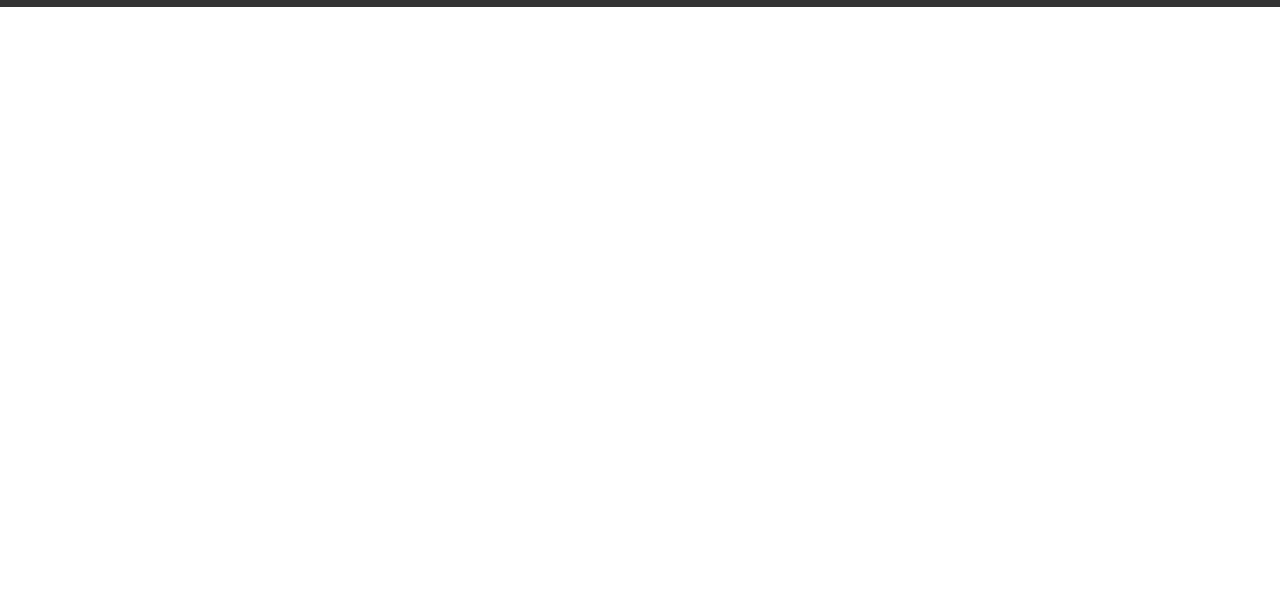
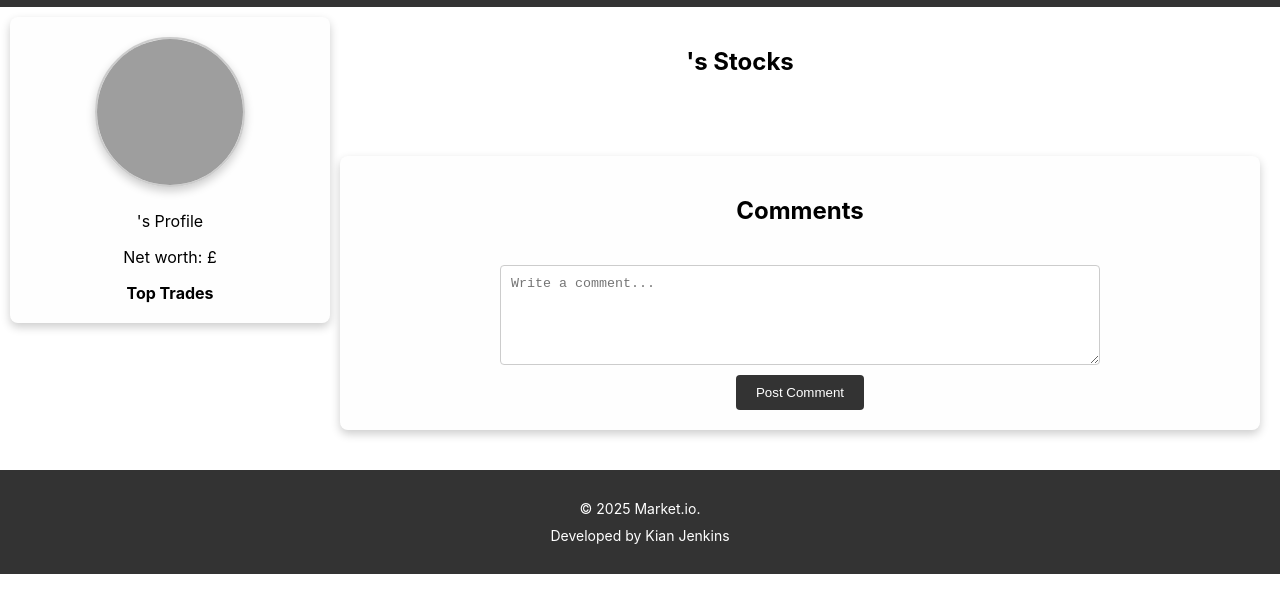
Before and after one commit to Ljkkj7/Milestone3Frontend, a website: page public/profile.html in a window 1280 px wide. Shown: the part 49-662 px from the top of the page. Drawn offline with Linux system fonts and the light colour scheme; grey boxes are pictures that could not be loaded.

Commit message:
Add - Detailed styling and structuring of profile.html and initialisation of profile.js

```diff
--- a/public/assets/styles/styles.css
+++ b/public/assets/styles/styles.css
@@ -465,6 +465,16 @@ header {
     transform: translateY(-2px);
 }
 
+.stock-cards {
+    justify-self: center;
+}
+
+.stock-dashboard-individual {
+    display: inline-flex;
+    flex-direction: row;
+    align-items: center;
+}
+
 .dashboard-graph {
     display: flex;
     flex-direction: column;
@@ -514,6 +524,130 @@ header {
     flex-direction: column;
     padding: 20px;
     margin: 10px 10px;
+}
+
+.profile-side-container {
+    float: left;
+    width: 25%;
+    padding: 20px;
+    box-sizing: border-box;
+    background-color: #f4f4f427;
+    border-radius: 8px;
+    box-shadow: 0 4px 10px rgba(0, 0, 0, 0.2);
+    transition: box-shadow 0.3s ease, transform 0.3s ease;
+    margin: 10px;
+}
+
+.profile-image {
+    text-align: center;
+}
+
+.profile-image img {
+    width: 150px;
+    height: 150px;
+    border-radius: 50%;
+    border: 2px solid #ccc;
+    object-fit: cover;
+    box-shadow: 0 4px 10px rgba(0, 0, 0, 0.2);
+    transition: box-shadow 0.3s ease, transform 0.3s ease;
+}
+
+.profile-details {
+    margin-top: 20px;
+    text-align: center;
+}
+
+.profile-user-detail {
+    margin-top: 10px;
+}
+
+.profile-detail-top-trades {
+    margin-top: 10px;
+}
+
+.profile-detail-top-trades-title {
+    font-weight: bold;
+}
+
+.profile-detail-top-trades-list {
+    list-style: none;
+    padding: 0;
+}
+
+.profile-detail-top-trades-list li {
+    margin: 5px 0;
+}
+
+.profile-stock-cards {
+    display: flex;
+    flex-direction: column;
+    align-items: center;
+    margin-top: 20px;
+    max-width: 50rem;
+}
+
+.profile-comment-wall {
+    margin-top: 20px;
+    padding: 20px;
+}
+
+.comment-wall {
+    display: flex;
+    flex-direction: column;
+    margin: 20px auto;
+    padding: 20px;
+    background-color: #f4f4f427;
+    border-radius: 8px;
+    box-shadow: 0 4px 10px rgba(0, 0, 0, 0.2);
+    transition: box-shadow 0.3s ease, transform 0.3s ease;
+    text-align: center;
+}
+
+.comment-wall h2 {
+    margin-bottom: 20px;
+}
+
+.comment-form {
+    display: flex;
+    flex-direction: column;
+    align-items: center;
+}
+
+.comment-posts {
+    margin-top: 20px;
+    max-height: 400px;
+    overflow-y: auto;
+    width: 100%;
+    max-width: 600px;
+    margin: 0 auto;
+    padding: 10px;
+}
+
+.comment-form textarea {
+    width: 100%;
+    padding: 10px;
+    border: 1px solid #ccc;
+    border-radius: 4px;
+    margin-bottom: 10px;
+    resize: vertical;
+    max-width: 600px;
+    min-height: 100px;
+    text-align: left;
+}
+
+.comment-form button {
+    padding: 10px 20px;
+    background-color: #333;
+    color: white;
+    border: none;
+    border-radius: 4px;
+    cursor: pointer;
+}
+
+.comment-form button:hover {
+    background-color: #555;
+    transform: translateY(-2px);
+    transition: transform 0.2s ease;
 }
 
 
--- a/public/profile.html
+++ b/public/profile.html
@@ -22,5 +22,43 @@
         </div>
     </nav>
     <script src="assets/scripts/hamburger.js"></script>
+    <section class ="profile-side-container">
+        <div class="profile-image">
+            <img src="assets/images/profile.png" alt="Profile Image">
+        </div>
+        <div class="profile-details">
+            <p class="profile-username"><span id="profile-username"></span>'s Profile</p>
+            <div class="profile-user-detail">
+                <p class="profile-balance">Net worth: £<span id="profile-balance"></span></p>
+                <div class="profile-detail-top-trades">
+                    <div class="profile-detail-top-trades-title">Top Trades</div>
+                    <div class="profile-detail-top-trades-list" id="topTradesList">
+                    </div>
+                </div>
+            </div>
+        </div>
+    </section>
+    <section class="profile-stock-cards">
+        <h2><span id="profile-user-stocks"></span>'s Stocks</h2>
+        <div class="stock-cards" id="stockCards">
+            <!-- Stock cards will be dynamically inserted here -->
+        </div>
+    </section>
+    <section class="profile-comment-wall">
+        <div class="comment-wall">
+            <h2>Comments</h2>
+            <div class="comment-posts" id="commentPosts">
+                <!-- Comment posts will be dynamically inserted here -->
+            </div>
+            <div class="comment-form">
+                <textarea id="commentInput" placeholder="Write a comment..."></textarea>
+                <button id="postCommentButton">Post Comment</button>
+            </div>
+        </div>
+    </section>
+    <footer>
+        <p>&copy; 2025 Market.io.</p>
+        <p>Developed by Kian Jenkins</p>
+    </footer>
 </body>
 </html>
```
Also changed, not shown: public/assets/scripts/profile.js (added), 1 other file.
